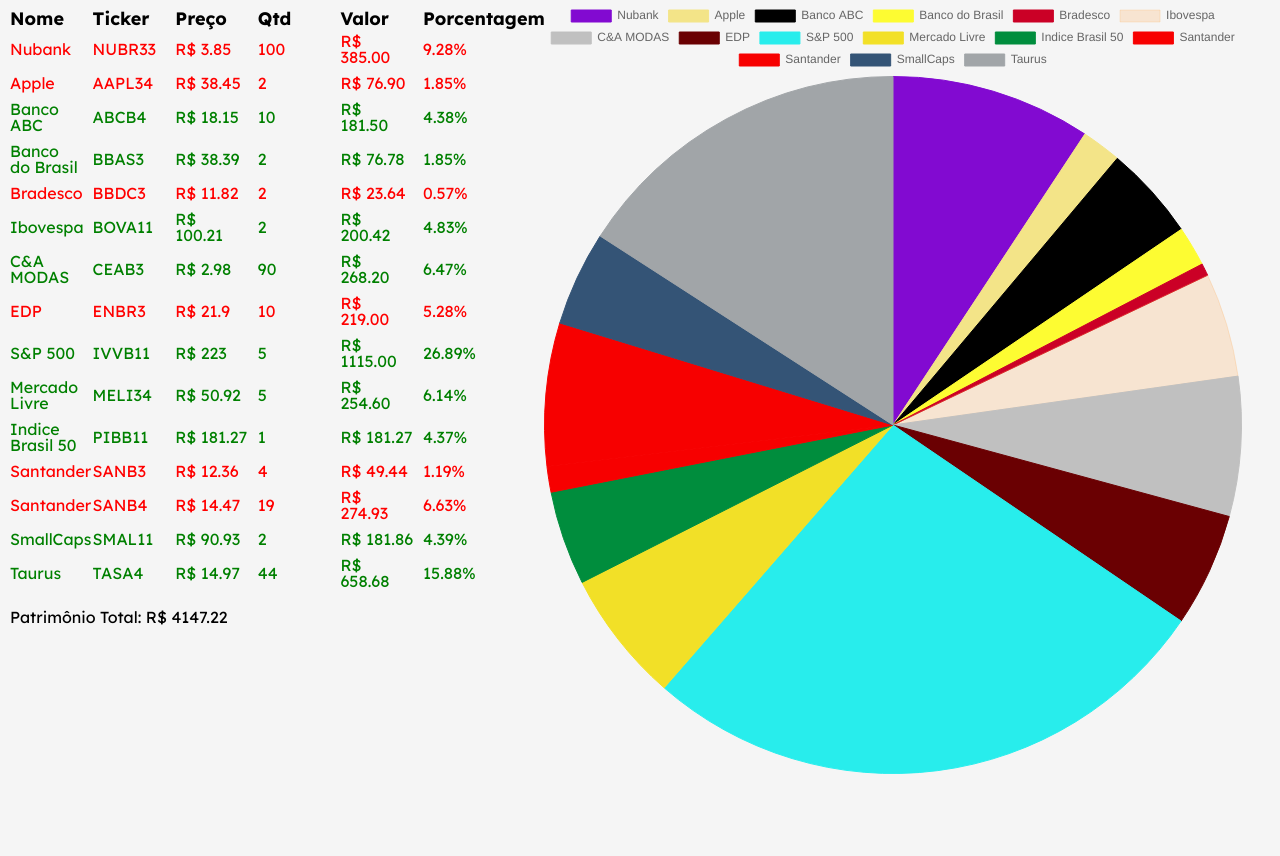
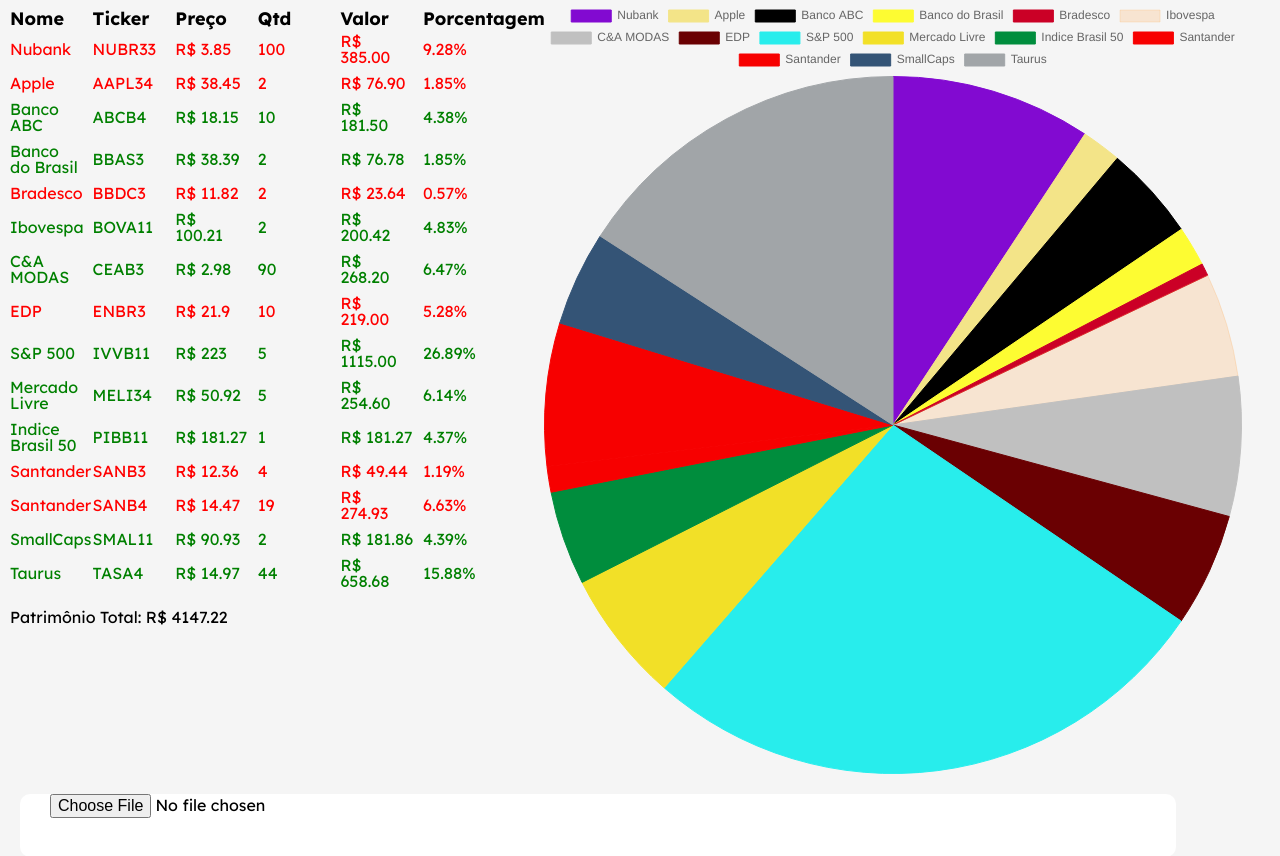
Before and after one commit to phcatanduba/mywallet, a React (Create React App) app: page /home in a window 1280 px wide. Shown: the top 856 px of the page. Before the commit the page ends 800 px from the top, so only its background shows below. Built offline with nearby package versions, Linux system fonts and the light colour scheme.

Commit message:
leitor pdf

```diff
--- a/package.json
+++ b/package.json
@@ -8,6 +8,7 @@
     "@testing-library/user-event": "^13.5.0",
     "chart.js": "^4.2.1",
     "formik": "^2.2.9",
+    "pdfjs-dist": "^3.4.120",
     "react": "^18.2.0",
     "react-chartjs-2": "^5.2.0",
     "react-dom": "^18.2.0",
--- a/src/Assets/Assets.js
+++ b/src/Assets/Assets.js
@@ -1,6 +1,8 @@
 import { mockAssets } from "./mockAssets";
 import styled from "styled-components";
 import PieChart from "./PieChart";
+import * as pdfjsLib from "pdfjs-dist";
+import pdfjsWorker from "pdfjs-dist/build/pdf.worker.entry";
 
 
 export default function Assets() {
@@ -10,8 +12,34 @@
         patrimony += (asset.quantity * asset.price)
     })
 
+    pdfjsLib.GlobalWorkerOptions.workerSrc = pdfjsWorker
+
+    const handleFileUpload = (event) => {
+      const file = event.target.files[0];
+      if (file.type === "application/pdf") {
+        const fileReader = new FileReader();
+        fileReader.onload = () => {
+          const arrayBuffer = fileReader.result;
+          pdfjsLib.getDocument(arrayBuffer).promise.then((pdf) => {
+            const pdfPromise = pdf.getPage(1);
+            pdfPromise.then((data) => {
+              const textPromise = data.getTextContent()
+              textPromise.then(pdfText => {
+                console.log(pdfText)
+              })
+            })
+            //console.log("PDF carregado:", pdf);
+          });
+        };
+        fileReader.readAsArrayBuffer(file);
+      } else {
+        alert("Por favor, selecione um arquivo PDF.");
+      }
+    }
+
     return (
-        <Container>
+      <>
+       <Container>
         <AssetsList>
           <DescriptionAssets>
             <span>Nome</span>
@@ -42,6 +70,9 @@
         </AssetsList>
         <PieChart />
         </Container>
+        <input type="file" accept=".pdf" onChange={handleFileUpload} />
+      </>
+
     );
 }
 
```
Also changed, not shown: 1 other file (tests, documents, lock files or other folders).
